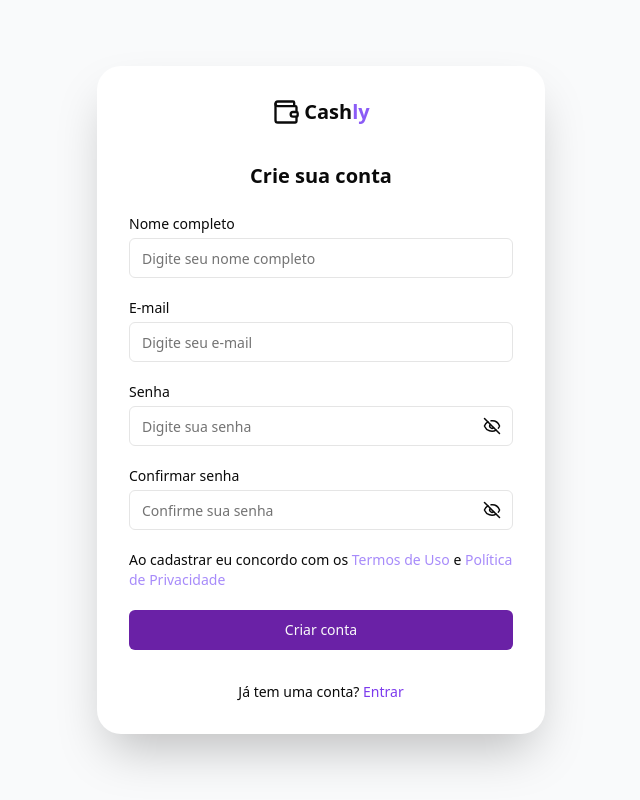
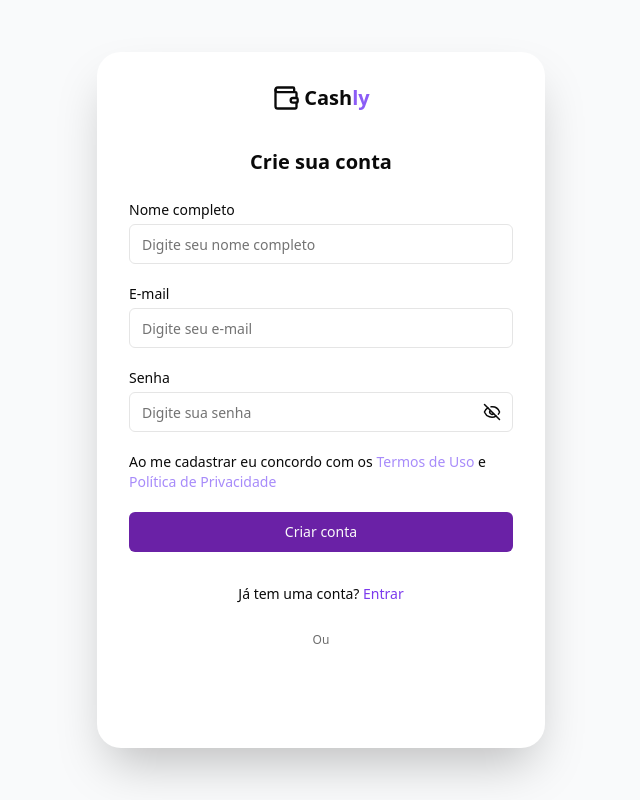
Before and after one commit to fabi0dev/cashly, a React (Vite) app: page /register in a window 1280 px wide. Shown: the whole page, without its empty margins (319-959 px from the left). Built offline with nearby package versions, Linux system fonts and the light colour scheme; what @lukemorales/query-key-factory would draw is missing.

Commit message:
beta of google auth

```diff
--- a/src/pages/Login/components/GoogleLoginButton/index.tsx
+++ /dev/null
@@ -1,27 +0,0 @@
-import { Button } from "@/components/ui/button";
-import { useGoogleLogin, useGoogleOAuth } from "@react-oauth/google";
-import { useSocialGoogleLogin } from "./useSocialGoogleLogin";
-import { jwtDecode } from "jwt-decode";
-
-export const GoogleLoginButton = () => {
-  const { handleSuccess } = useSocialGoogleLogin();
-
-  const login = useGoogleLogin({
-    onSuccess: (response) => {
-      console.log(response);
-      // handleSuccess(response);
-    },
-    onError: () => console.log("Login Failed"),
-  });
-
-  return (
-    <Button
-      variant={"outline"}
-      size={"icon"}
-      onClick={() => login()}
-      className="border-gray-300 dark:border-gray-700"
-    >
-      <img src="/google.png" alt="Google" className="w-8 h-8" />
-    </Button>
-  );
-};
--- a/src/pages/Login/index.tsx
+++ b/src/pages/Login/index.tsx
@@ -5,11 +5,10 @@ import { Checkbox } from "@/components/ui/checkbox";
 import { Logo } from "@/components/Logo";
 import { ControlledInput } from "@/components/ControlledInput";
 import { AuthProvider } from "@/contexts/AuthProvider";
-import { GoogleLoginButton } from "./components/GoogleLoginButton";
-import { useSocialGoogleLogin } from "./components/GoogleLoginButton/useSocialGoogleLogin";
 import { GoogleLogin } from "@react-oauth/google";
 import { toastError } from "@/lib/toast";
 import { useTheme } from "@/hooks/useTheme";
+import { useSocialGoogleLogin } from "./useSocialGoogleLogin";
 
 export function Login() {
   const { formMethods, submit, isLoading } = useLogin();
@@ -89,10 +88,8 @@ export function Login() {
               }
               type="standard"
               shape="circle"
-              text="signin"
+              text="signin_with"
             />
-
-            {/* <GoogleLoginButton /> */}
           </AuthProvider>
         </div>
       </div>
--- a/src/pages/Register/index.tsx
+++ b/src/pages/Register/index.tsx
@@ -5,9 +5,16 @@ import { Button } from "@/components/ui/button";
 import { useRegister } from "./useRegister";
 import { Link } from "react-router-dom";
 import { ControlledInput } from "@/components/ControlledInput";
+import { AuthProvider } from "@/contexts/AuthProvider";
+import { GoogleLogin } from "@react-oauth/google";
+import { useSocialGoogleLogin } from "../Login/useSocialGoogleLogin";
+import { useTheme } from "@/hooks/useTheme";
+import { toastError } from "@/lib/toast";
 
 export function Register() {
   const { submit, control, isLoadingRegister } = useRegister();
+  const { handleSuccess } = useSocialGoogleLogin();
+  const { currentTheme } = useTheme();
 
   return (
     <div className="min-h-screen flex items-center justify-center bg-gray-50 dark:bg-background p-6">
@@ -46,17 +53,9 @@ export function Register() {
             control={control}
           />
 
-          <ControlledInput
-            label="Confirmar senha"
-            type="password"
-            name="confirmPassword"
-            placeholder="Confirme sua senha"
-            control={control}
-          />
-
           <div className="flex items-center gap-2">
             <label htmlFor="terms" className="text-sm">
-              Ao cadastrar eu concordo com os{" "}
+              Ao me cadastrar eu concordo com os{" "}
               <Link to="/terms" className="text-violet-400 hover:underline">
                 Termos de Uso
               </Link>{" "}
@@ -87,6 +86,23 @@ export function Register() {
             </Link>
           </p>
         </div>
+
+        <div className="text-center my-7 text-xs text-foreground/60">Ou</div>
+
+        <div className="flex justify-center">
+          <AuthProvider>
+            <GoogleLogin
+              theme={currentTheme === "dark" ? "filled_black" : "outline"}
+              onSuccess={handleSuccess}
+              onError={() =>
+                toastError("Não foi possível fazer o login com o Google")
+              }
+              type="standard"
+              shape="circle"
+              text="signup_with"
+            />
+          </AuthProvider>
+        </div>
       </div>
     </div>
   );
--- a/src/pages/Register/schema.ts
+++ b/src/pages/Register/schema.ts
@@ -10,9 +10,6 @@ export const schemaRegister = Yup.object({
   password: Yup.string()
     .min(6, "A senha deve ter pelo menos 6 caracteres")
     .required("A senha é obrigatória"),
-  confirmPassword: Yup.string()
-    .oneOf([Yup.ref("password")], "As senhas não coincidem")
-    .required("A confirmação de senha é obrigatória"),
 });
 
 export type SchemaRegister = Yup.InferType<typeof schemaRegister>;
```
Also changed, not shown: src/pages/Login/useSocialGoogleLogin.ts (renamed from src/pages/Login/components/GoogleLoginButton/useSocialGoogleLogin.ts).
